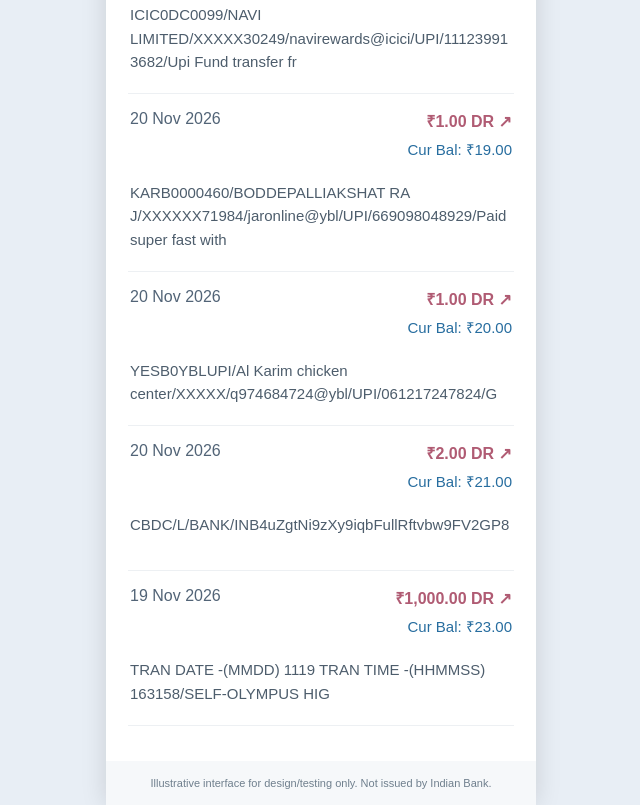
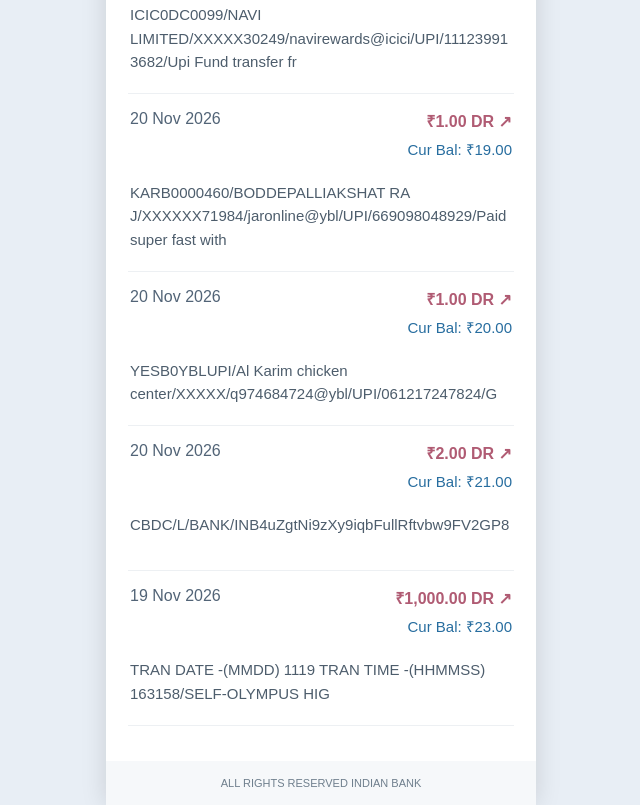
Before and after one commit to ankushaevdar11-coder/INSMART, a plain HTML site: page page4.html in a window 1280 px wide. Shown: the part 832-1637 px from the top of the page, without its empty margins (319-959 px from the left). Drawn offline with Linux system fonts and the light colour scheme.

Commit message:
Update footer text in page4.html

```diff
--- a/page4.html
+++ b/page4.html
@@ -71,7 +71,7 @@ body{margin:0;background:#e8eef5;font-family:Arial,Helvetica,sans-serif;color:#3
       <div class="desc">TRAN DATE -(MMDD) 1119 TRAN TIME -(HHMMSS) 163158/SELF-OLYMPUS HIG</div>
     </section>
   </main>
-  <div class="footer">Illustrative interface for design/testing only. Not issued by Indian Bank.</div>
+  <div class="footer"> ALL RIGHTS RESERVED INDIAN BANK </div>
 </div>
 <div class="watermark"> </div>
 </body>
```
